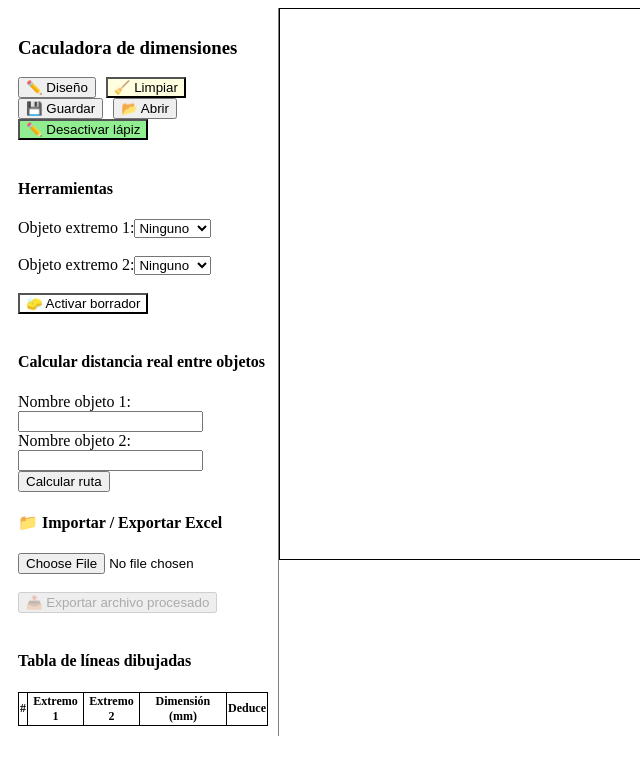
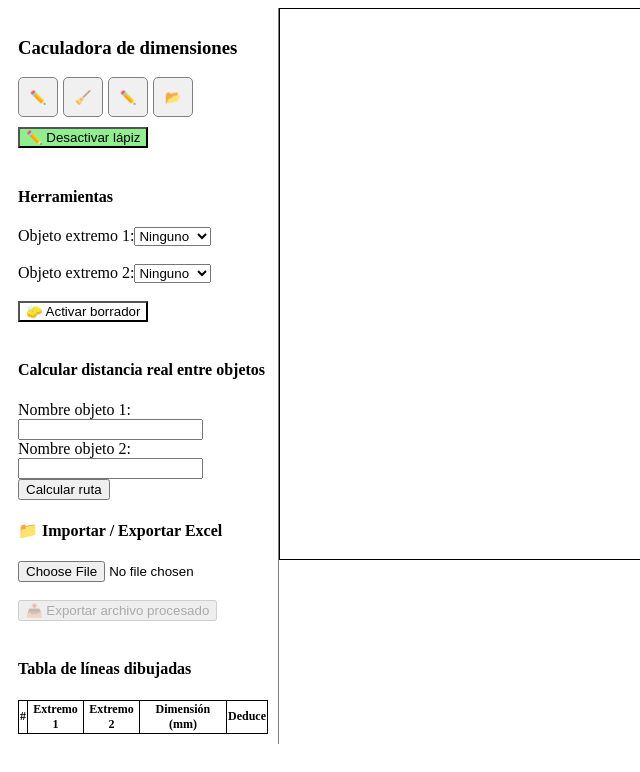
Before and after one commit to somerwest01/Dim_checktofrom, a React (Create React App) app: page / in a window 1280 px wide. Shown: the top 772 px of the page, without its empty margins (0-640 px from the left). Built offline with nearby package versions, Linux system fonts and the light colour scheme.

Commit message:
Update App.js

```diff
--- a/src/App.js
+++ b/src/App.js
@@ -28,6 +28,27 @@ const [pencilMode, setPencilMode] = useState(true);
   const [statusMessage, setStatusMessage] = useState('');
   const [archivoProcesado, setArchivoProcesado] = useState(false);
 
+  const botonBase = {
+  display: 'inline-flex',
+  alignItems: 'center',
+  justifyContent: 'center',
+  width: '40px',
+  height: '40px',
+  overflow: 'hidden',
+  transition: 'width 0.3s ease',
+  whiteSpace: 'nowrap',
+  padding: '5px',
+  border: '1px solid gray',
+  borderRadius: '5px',
+  backgroundColor: '#f0f0f0',
+  cursor: 'pointer'
+};
+
+const botonExpandido = {
+  width: '150px'
+};
+
+  const [hoverBoton, setHoverBoton] = useState(null);
 
   const proximityThreshold = 25;
 
@@ -466,9 +487,44 @@ setArchivoProcesado(true);
     <div style={{ display: 'flex' }}>
       <div style={{ width: '250px', padding: '10px', borderRight: '1px solid gray' }}>
         <h3>Caculadora de dimensiones</h3>
-        <button onClick={() => setMode('design')} style={{ marginRight: '10px' }}>✏️ Diseño</button>
-        <button onClick={handleResetApp} style={{ marginRight: '10px', backgroundColor: 'lightyellow' }}>🧹 Limpiar</button>
-        <button onClick={handleGuardar} style={{ marginRight: '10px' }}>💾 Guardar</button>
+
+
+<div style={{ display: 'flex', gap: '5px', flexWrap: 'wrap', marginBottom: '10px' }}>
+  <button
+  onMouseEnter={() => setHoverBoton('diseño')}
+  onMouseLeave={() => setHoverBoton(null)}
+  onClick={() => setMode('design')}
+  style={{
+    ...botonBase,
+    ...(hoverBoton === 'diseño' ? botonExpandido : {})
+  }}
+>
+  ✏️ {hoverBoton === 'diseño' && 'Diseño'}
+</button>
+
+<button
+  onMouseEnter={() => setHoverBoton('limpiar')}
+  onMouseLeave={() => setHoverBoton(null)}
+  onClick={handleResetApp}
+  style={{
+    ...botonBase,
+    ...(hoverBoton === 'limpiar' ? botonExpandido : {})
+  }}
+>
+  🧹 {hoverBoton === 'limpiar' && 'Limpiar'}
+</button>
+
+  <button
+  onMouseEnter={() => setHoverBoton('Guardar')}
+  onMouseLeave={() => setHoverBoton(null)}
+  onClick={handleGuardar}
+  style={{
+    ...botonBase,
+    ...(hoverBoton === 'Guardar' ? botonExpandido : {})
+  }}
+>
+  ✏️ {hoverBoton === 'guardar' && 'Guardar'}
+</button>
 
 
         <input
@@ -479,9 +535,23 @@ setArchivoProcesado(true);
         style={{ display: 'none' }}
   />
 
-        <button onClick={() => document.getElementById('abrirArchivo').click()} style={{ marginRight: '10px' }}>
-        📂 Abrir
-        </button>
+
+<button
+  onMouseEnter={() => setHoverBoton('abrir')}
+  onMouseLeave={() => setHoverBoton(null)}
+  onClick={() => document.getElementById('abrirArchivo').click()}
+  style={{
+    ...botonBase,
+    ...(hoverBoton === 'abrir' ? botonExpandido : {})
+  }}
+>
+  📂 {hoverBoton === 'abrir' && 'Abrir'}
+</button>
+
+</div>
+
+
+
 
 
 
```
